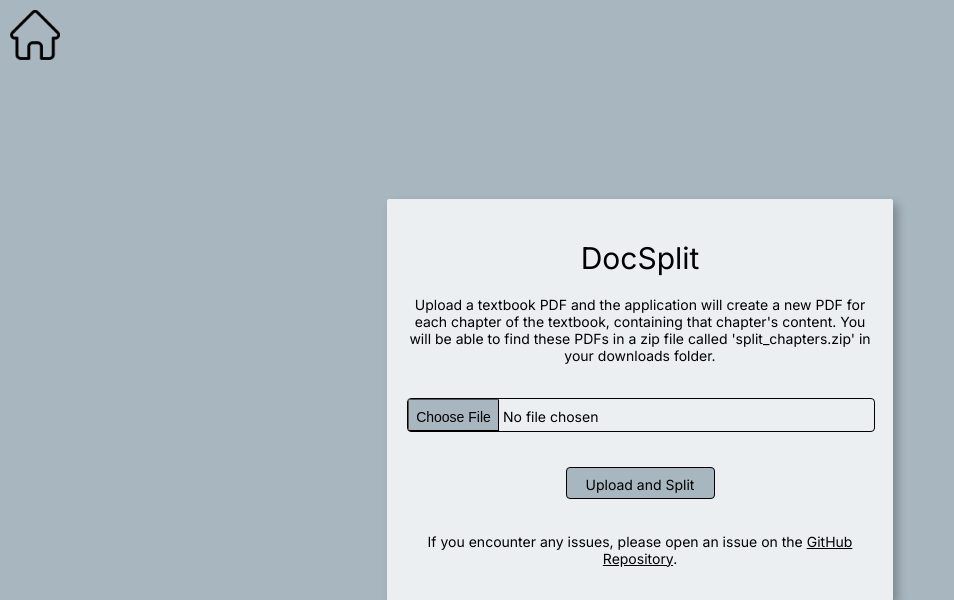
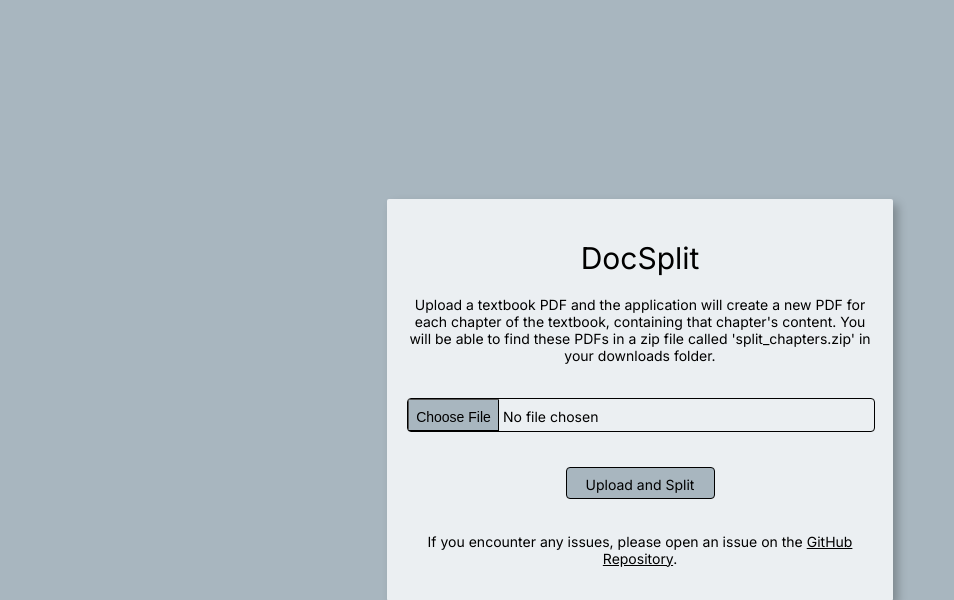
Before and after one commit to izzybeetschen/pdf-splitting, a Flask app: page / in a window 1280 px wide. Shown: the top 600 px of the page, without its empty margins (0-954 px from the left). Run offline with Flask 3, Linux system fonts and the light colour scheme.

Commit message:
removed unnecessary link

```diff
--- a/app/templates/splitter.html
+++ b/app/templates/splitter.html
@@ -10,11 +10,6 @@
     <title>PDF Splitter</title>
 </head>
 <body>
-    <header>
-        <a href="izzybeetschen.com">
-            <img src="../static/images/home.png" alt="Home" class="home">
-        </a>
-    </header>
     <div class="outer">
         <div class="middle">
             <div class="main-text">
```
